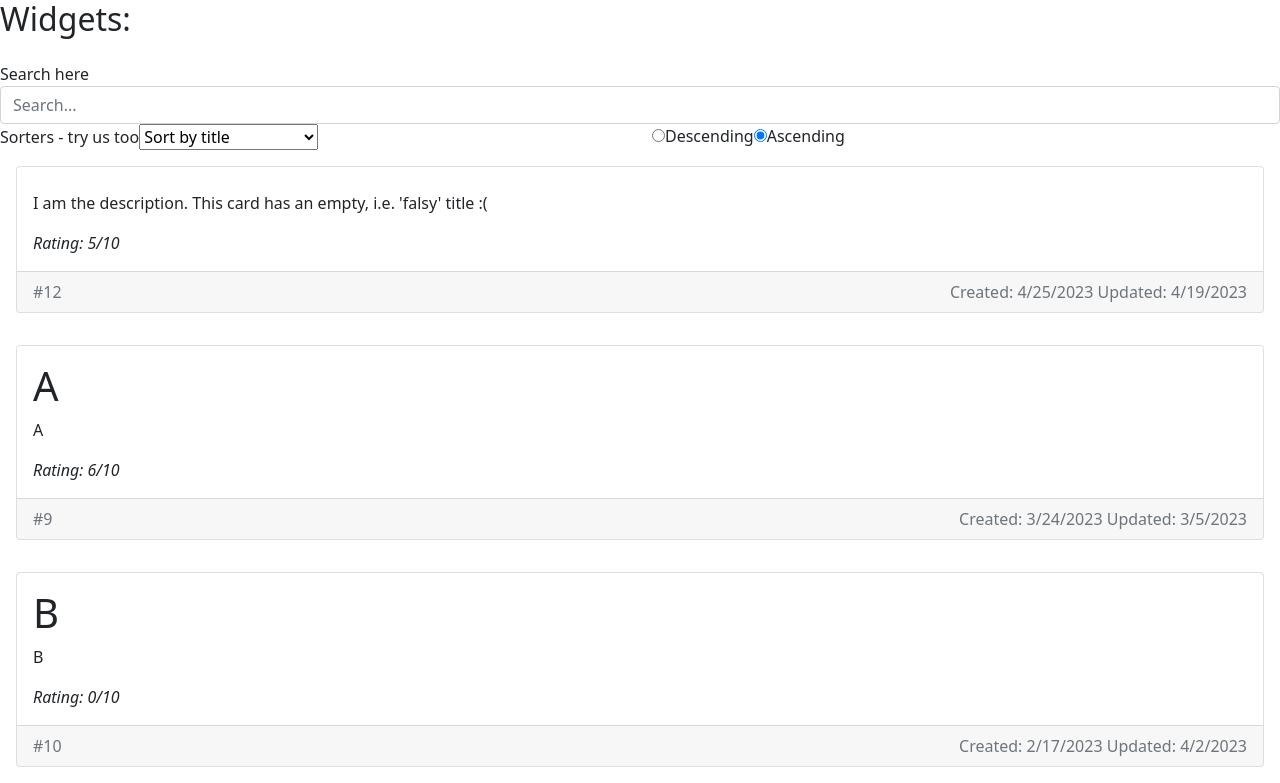
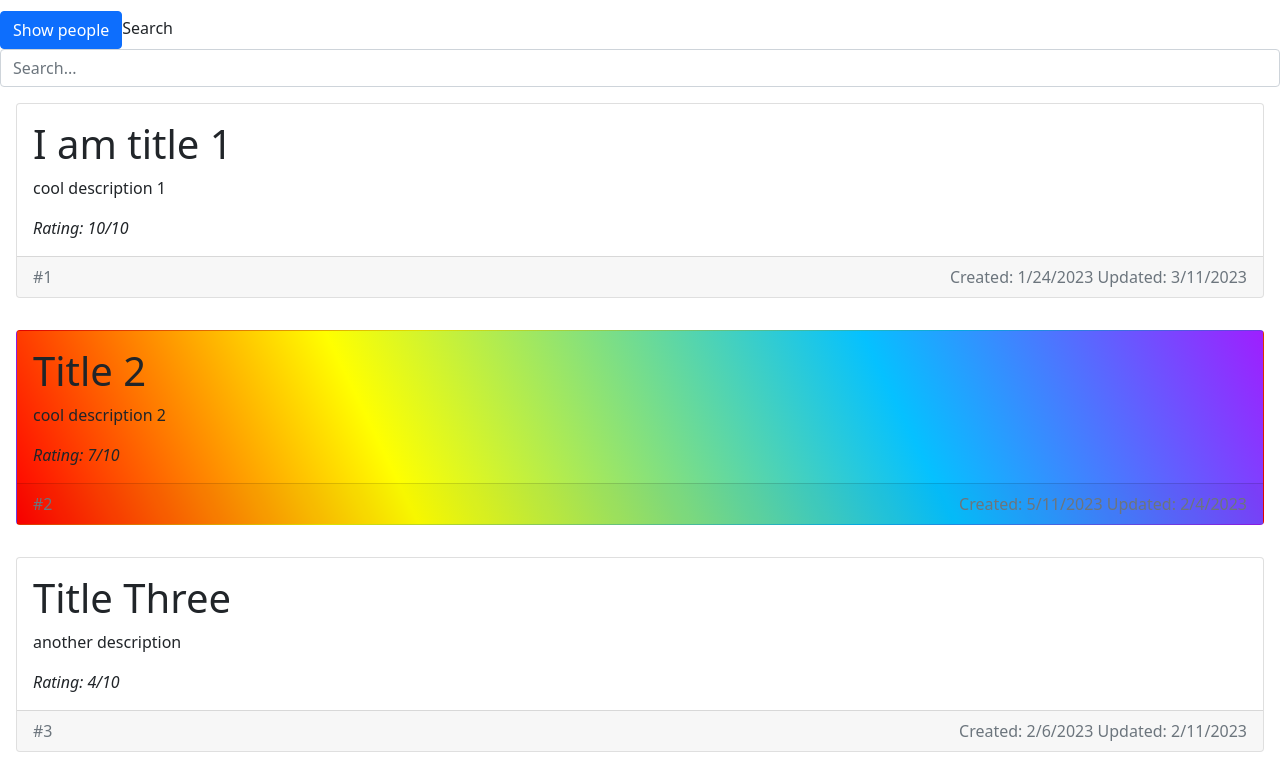
Before and after one commit to bdushimi/typescript-projects, a React (Create React App) app in the folder generic-search-sort-filter/: page / in a window 1280 px wide. Shown: the top 783 px of the page. Built offline with nearby package versions, Linux system fonts and the light colour scheme.

Commit message:
Refactors and Optimizers SearchInput & Filter components

```diff
--- a/generic-search-sort-filter/package.json
+++ b/generic-search-sort-filter/package.json
@@ -52,7 +52,6 @@
     "@types/node": "^14.11.2",
     "@typescript-eslint/eslint-plugin": "^5.59.6",
     "@typescript-eslint/parser": "^5.59.6",
-    "eslint": "^8.40.0",
     "eslint-plugin-node": "^11.1.0",
     "eslint-plugin-prettier": "^4.2.1",
     "gts": "^3.1.1",
--- a/generic-search-sort-filter/src/App.tsx
+++ b/generic-search-sort-filter/src/App.tsx
@@ -1,98 +1,38 @@
 import React, {useState} from 'react';
 import {widgets} from './mock-data/widget';
 import {people} from './mock-data/people';
-import {genericSearch} from './utils/genericSearch';
-import {genericSort} from './utils/genericSort';
 import {SearchInput} from './components/SearchInput';
-import {Sorters} from './components/Sorters';
-import {IPerson} from './interfaces/IPerson';
-import {IWidget} from './interfaces/IWidget';
-import {ISortProperty} from './interfaces/ISortProperty';
-import {SortDirection} from './components/SortDirection';
 import {WidgetRenderer} from './components/renderers/WidgetRenderer';
 import {PersonRenderer} from './components/renderers/PersonRenderer';
 
 function App() {
-  const [widgetSortProperty, setWidgetSortProperty] = useState<
-    ISortProperty<IWidget>
-  >({property: 'title'});
+  const [showPeople, setShowPeople] = useState<boolean>(false);
 
-  const [widgetSearchQuery, setWidgetSearchQuery] = useState('');
-
-  const [personSortProperty, setPersonSortProperty] = useState<
-    ISortProperty<IPerson>
-  >({property: 'firstName'});
-
-  const [personSearchQuery, setPersonSearchQuery] = useState('');
-
-  // The new stateful variables storing the sort direction
-  const [widgetsIsDescending, setWidgetsIsDescending] = useState(false);
-  const [peopleIsDescending, setPeopleIsDescending] = useState(false);
+  const buttonText = showPeople ? 'Show widgets' : 'Show people';
 
   return (
     <>
-      <h2>Widgets:</h2>
-      <SearchInput setSearchQuery={setWidgetSearchQuery} />
-      <div className="row">
-        <div className="col-6">
-          <Sorters
-            setSortProperty={property => setWidgetSortProperty({property})}
-            object={widgets[0]}
-          />
-        </div>
-        <div className="col-6">
-          <SortDirection
-            isDescending={widgetsIsDescending}
-            setIsDescending={value => setWidgetsIsDescending(value)}
-          />
-        </div>
-      </div>
-      {widgets
-        .filter(widget =>
-          genericSearch(
-            widget,
-            ['title', 'description'],
-            widgetSearchQuery,
-            false
-          )
-        )
-        .sort((a, b) =>
-          genericSort(a, b, widgetSortProperty.property, widgetsIsDescending)
-        )
-        .map(widget => {
-          return <WidgetRenderer key={widget.id} {...widget} />;
-        })}
-      <h2>People:</h2>
-      <SearchInput setSearchQuery={setPersonSearchQuery} />
-      <div className="row">
-        <div className="col-6">
-          <Sorters
-            setSortProperty={property => setPersonSortProperty({property})}
-            object={people[0]}
-          />
-        </div>
-        <div className="col-6">
-          <SortDirection
-            isDescending={peopleIsDescending}
-            setIsDescending={value => setPeopleIsDescending(value)}
-          />
-        </div>
-      </div>
-      {people
-        .filter(widget =>
-          genericSearch(
-            widget,
-            ['firstName', 'lastName', 'eyeColor'],
-            personSearchQuery,
-            false
-          )
-        )
-        .sort((a, b) =>
-          genericSort(a, b, personSortProperty.property, peopleIsDescending)
-        )
-        .map((person, index) => {
-          return <PersonRenderer key={index} {...person} />;
-        })}
+      <button
+        className="btn btn-primary"
+        onClick={() => setShowPeople(!showPeople)}
+      >
+        {buttonText}
+      </button>
+      {!showPeople ? (
+        <SearchInput
+          data={widgets}
+          renderItem={item => <WidgetRenderer {...item} />}
+          initialSearchQuery=""
+          searchKeys={['title', 'description']}
+        />
+      ) : (
+        <SearchInput
+          data={people}
+          renderItem={item => <PersonRenderer {...item} />}
+          initialSearchQuery=""
+          searchKeys={['firstName', 'lastName', 'eyeColor']}
+        />
+      )}
     </>
   );
 }
--- a/generic-search-sort-filter/src/components/SearchInput.tsx
+++ b/generic-search-sort-filter/src/components/SearchInput.tsx
@@ -1,12 +1,17 @@
-import React from 'react';
+import React, {ReactNode, useState} from 'react';
 import {useDebounce} from '../hooks/useDebounce';
+import {genericSearch} from '../utils/genericSearch';
 
-export interface ISearchInputProps {
-  setSearchQuery: (searchQuery: string) => void;
+export interface ISearchInputProps<T> {
+  data: Array<T>;
+  renderItem: (item: T) => ReactNode;
+  initialSearchQuery: string;
+  searchKeys: Array<keyof T>;
 }
 
-export function SearchInput(props: ISearchInputProps) {
-  const {setSearchQuery} = props;
+export function SearchInput<T>(props: ISearchInputProps<T>) {
+  const {data, renderItem, initialSearchQuery, searchKeys} = props;
+  const [searchQuery, setSearchQuery] = useState('');
 
   // Generate a debounced version of our setSearchQuery function
   const setSearchQueryDebounced = useDebounce(event => {
@@ -17,7 +22,7 @@ export function SearchInput(props: ISearchInputProps) {
   return (
     <>
       <label htmlFor="search" className="mt-3">
-        Search here
+        Search
       </label>
       <input
         id="search"
@@ -25,8 +30,15 @@ export function SearchInput(props: ISearchInputProps) {
         type="search"
         placeholder="Search..."
         aria-label="Search"
-        onChange={setSearchQueryDebounced}
+        onChange={event => {
+          event.persist();
+          setSearchQueryDebounced(event);
+        }}
       />
+      {data &&
+        data
+          .filter(item => genericSearch(item, searchKeys, searchQuery, false))
+          .map(renderItem)}
     </>
   );
 }
--- /dev/null
+++ b/generic-search-sort-filter/src/interfaces/IFilter.ts
@@ -0,0 +1,4 @@
+export interface IFilter<T> {
+  property: keyof T;
+  isTruthySelected: boolean;
+}
```
Also changed, not shown: generic-search-sort-filter/src/components/Filters.tsx (added, +59 -0 lines), generic-search-sort-filter/src/utils/genericFilter.ts (added, +12 -0 lines), generic-search-sort-filter/.eslintrc.json, 2 other files (tests, documents, lock files or other folders).
